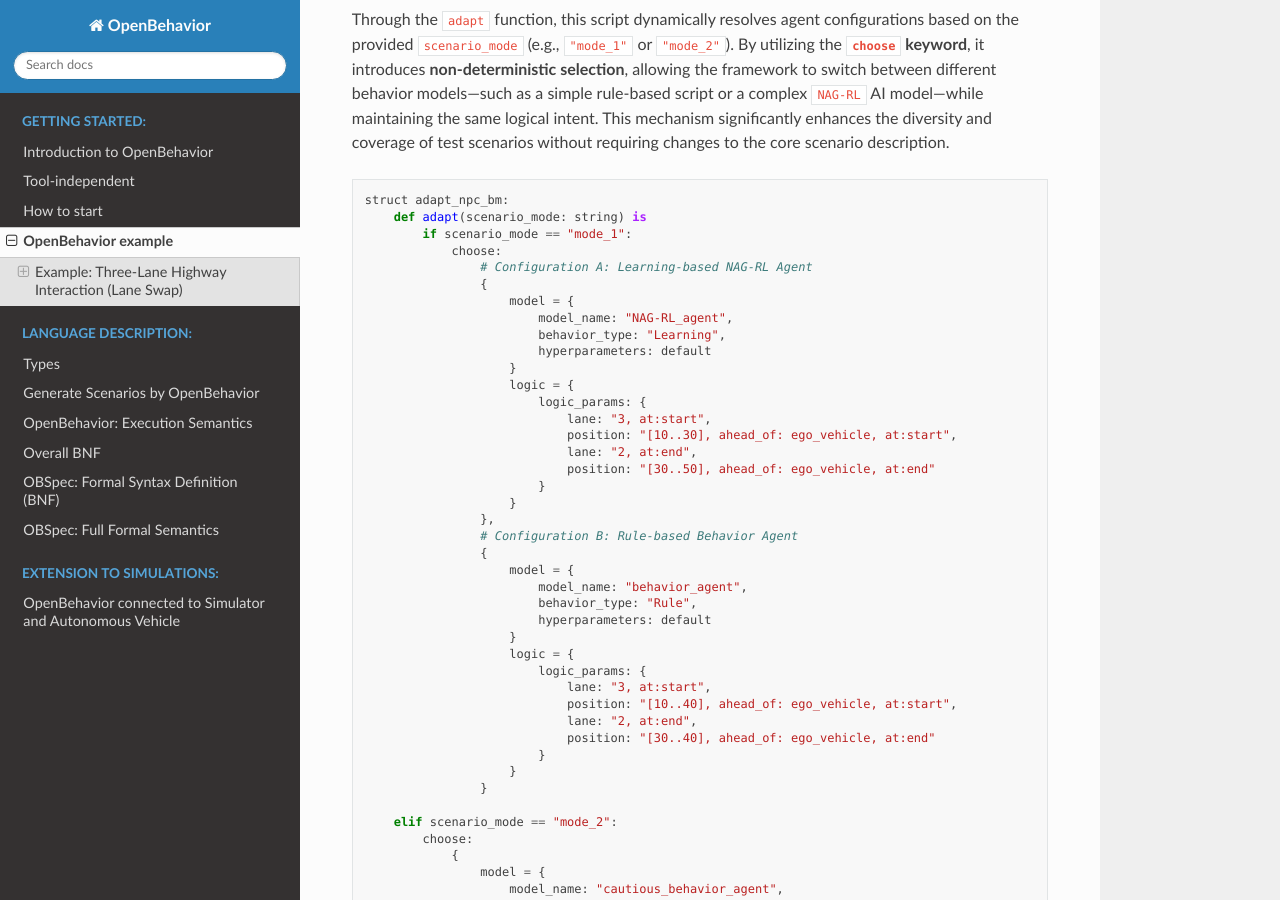
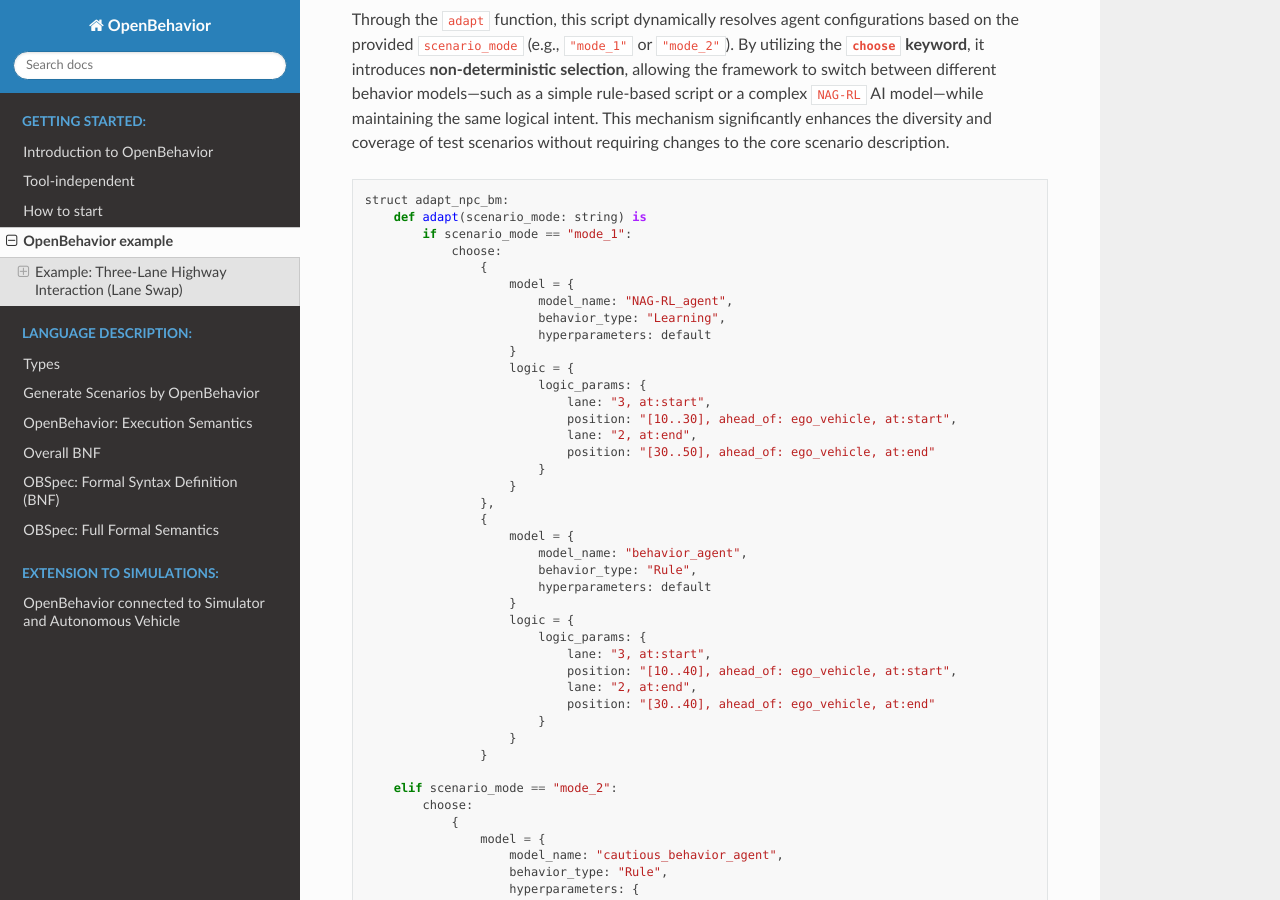
Before and after one commit to Sunshinesheep/OpenBehavior-doc, a Sphinx documentation site: the page built from docs/source/OpenBehavior_example.md, in a window 1280 px wide and 900 px high, scrolled down 1812 px. Built offline with Sphinx 7.4.7 and the Read the Docs theme 3.1.0, drawn with Linux system fonts in a browser that asks for light colours.

Commit message:
Update OpenBehavior_example.md

```diff
--- a/docs/source/OpenBehavior_example.md
+++ b/docs/source/OpenBehavior_example.md
@@ -70,7 +70,6 @@ struct adapt_npc_bm:
     def adapt(scenario_mode: string) is
         if scenario_mode == "mode_1":
             choose:
-                # Configuration A: Learning-based NAG-RL Agent
                 {
                     model = {
                         model_name: "NAG-RL_agent",
@@ -86,7 +85,6 @@ struct adapt_npc_bm:
                         }
                     }
                 },
-                # Configuration B: Rule-based Behavior Agent
                 {
                     model = {
                         model_name: "behavior_agent",
```
